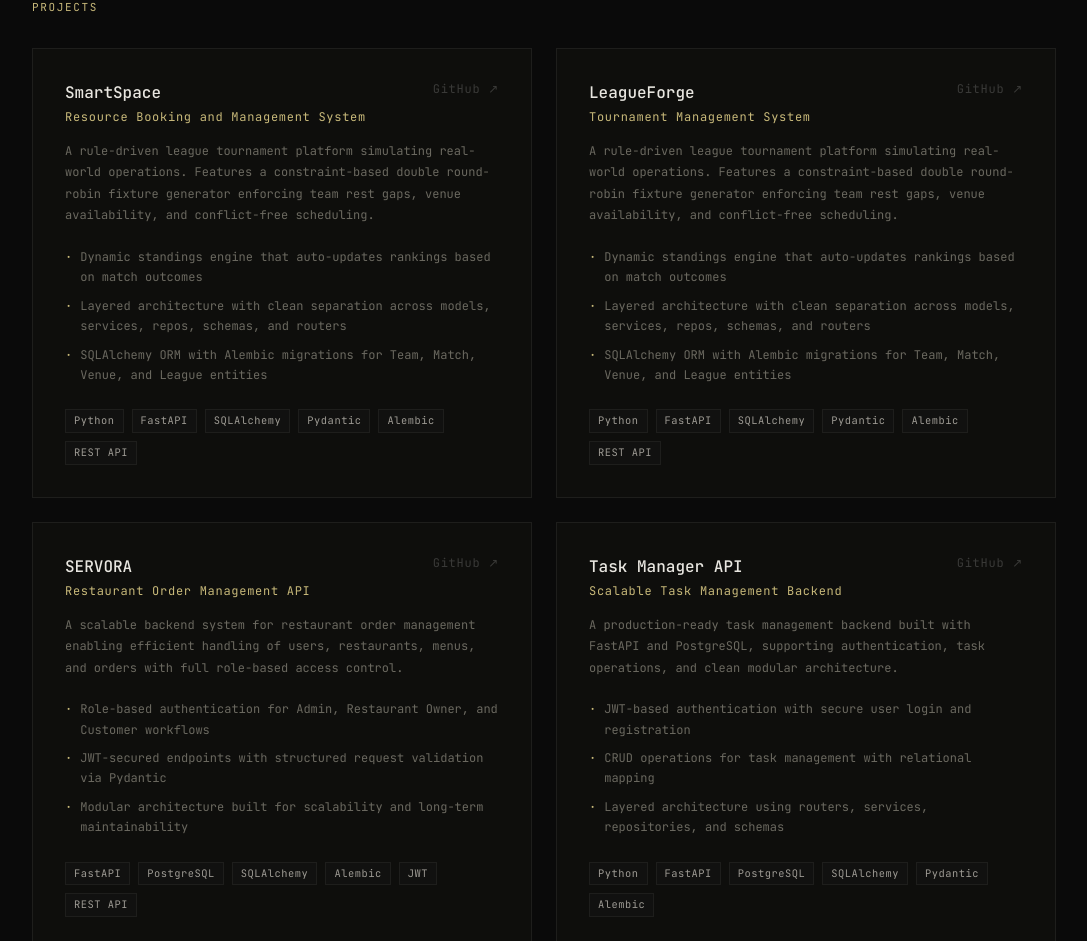
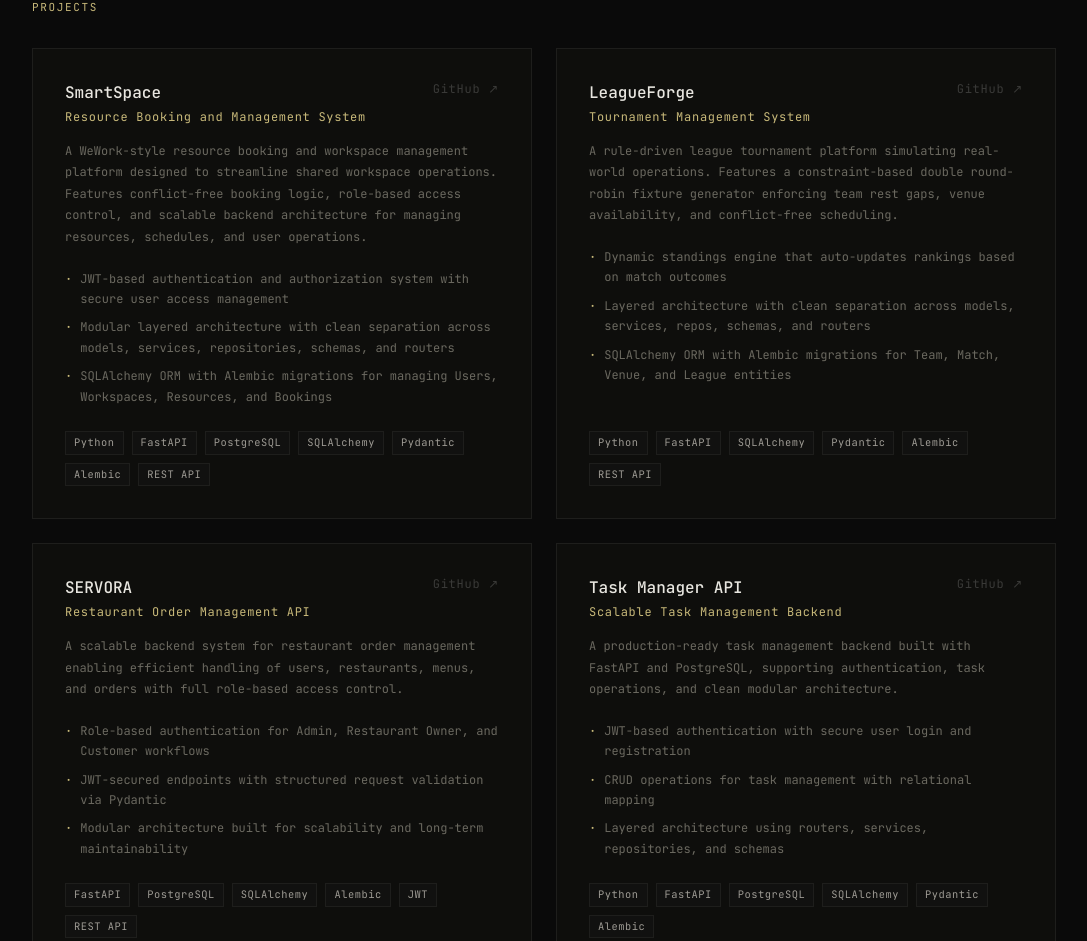
Before and after one commit to AmoghShukla/Amogh_Portfolio, a Next.js app: page / in a window 1280 px wide. Shown: the part 2436-3377 px from the top of the page, without its empty margins (96-1183 px from the left). Built offline with nearby package versions, Linux system fonts and the light colour scheme.

Commit message:
update: enhanced SmartSpace project description and details in Projects component

```diff
--- a/components/Projects.tsx
+++ b/components/Projects.tsx
@@ -3,15 +3,14 @@ const projects = [
   {
     name: "SmartSpace",
     tagline: "Resource Booking and Management System",
-    description:
-      "A rule-driven league tournament platform simulating real-world operations. Features a constraint-based double round-robin fixture generator enforcing team rest gaps, venue availability, and conflict-free scheduling.",
+    description: "A WeWork-style resource booking and workspace management platform designed to streamline shared workspace operations. Features conflict-free booking logic, role-based access control, and scalable backend architecture for managing resources, schedules, and user operations.",
     points: [
-      "Dynamic standings engine that auto-updates rankings based on match outcomes",
-      "Layered architecture with clean separation across models, services, repos, schemas, and routers",
-      "SQLAlchemy ORM with Alembic migrations for Team, Match, Venue, and League entities",
+      "JWT-based authentication and authorization system with secure user access management",
+      "Modular layered architecture with clean separation across models, services, repositories, schemas, and routers",
+      "SQLAlchemy ORM with Alembic migrations for managing Users, Workspaces, Resources, and Bookings",
     ],
-    stack: ["Python", "FastAPI", "SQLAlchemy", "Pydantic", "Alembic", "REST API"],
-    github: "https://github.com/AmoghShukla/LeagueForge-Tournament-Management-System.git",
+    stack: ["Python", "FastAPI", "PostgreSQL", "SQLAlchemy", "Pydantic", "Alembic", "REST API"],
+    github: "https://github.com/AmoghShukla/SmartSpace.git",
   },
   {
     name: "LeagueForge",
```
